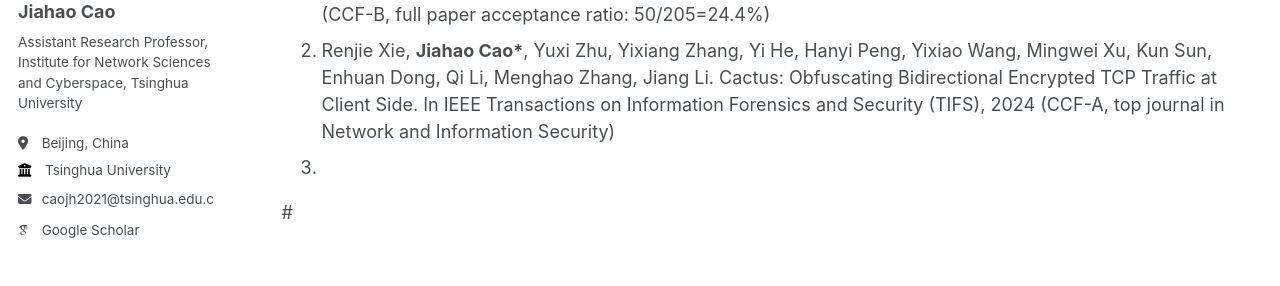
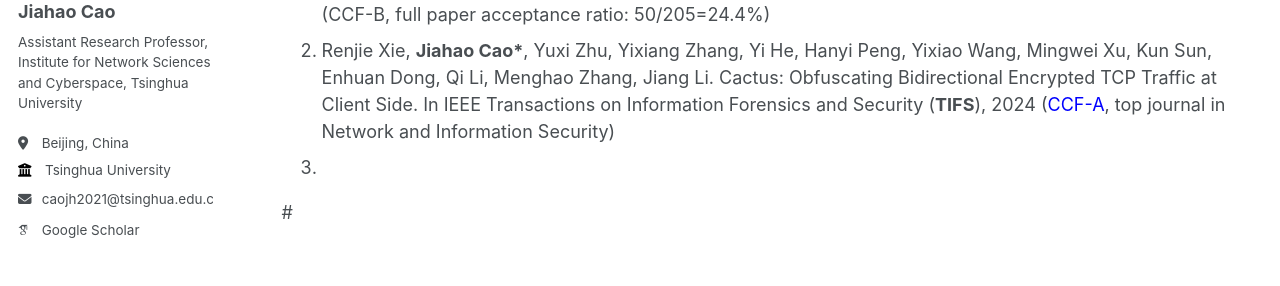
Before and after one commit to caojh15/caojh15.github.io, a Jekyll site: the page built from _pages/publications.md, in a window 1280 px wide and 937 px high. Shown: the part 280-566 px from the top of the window. Built offline with Jekyll 4.4.1, drawn with Linux system fonts in a browser that asks for light colours; some web fonts are replaced.

Commit message:
Update publications.md

```diff
--- a/_pages/publications.md
+++ b/_pages/publications.md
@@ -6,7 +6,7 @@ author_profile: true
 ---
 # Selected Publications
 1. Ziteng Chen, Menghao Zhang, Guanyu Li, **Jiahao Cao**, Yang Jing, Mingwei Xu, Renjie Xie, He Liu, Fangzheng Jiao, Xiaohe Hu. Paraleon: Automatic and Adaptive Tuning for DCQCN Parameters in RDMA Networks. In the 32nd IEEE International Conference on Network Protocols (ICNP), Charleroi, Belgium, October 28-31, 2024 (CCF-B, full paper acceptance ratio: 50/205=24.4%)
-2. Renjie Xie, **Jiahao Cao\***, Yuxi Zhu, Yixiang Zhang, Yi He, Hanyi Peng, Yixiao Wang, Mingwei Xu, Kun Sun, Enhuan Dong, Qi Li, Menghao Zhang, Jiang Li. Cactus: Obfuscating Bidirectional Encrypted TCP Traffic at Client Side. In IEEE Transactions on Information Forensics and Security (TIFS), 2024 (CCF-A, top journal in Network and Information Security)
+2. Renjie Xie, **Jiahao Cao\***, Yuxi Zhu, Yixiang Zhang, Yi He, Hanyi Peng, Yixiao Wang, Mingwei Xu, Kun Sun, Enhuan Dong, Qi Li, Menghao Zhang, Jiang Li. Cactus: Obfuscating Bidirectional Encrypted TCP Traffic at Client Side. In IEEE Transactions on Information Forensics and Security (**TIFS**), 2024 (<span style="color:blue">CCF-A</span>, top journal in Network and Information Security)
 3.
 
 #
```
